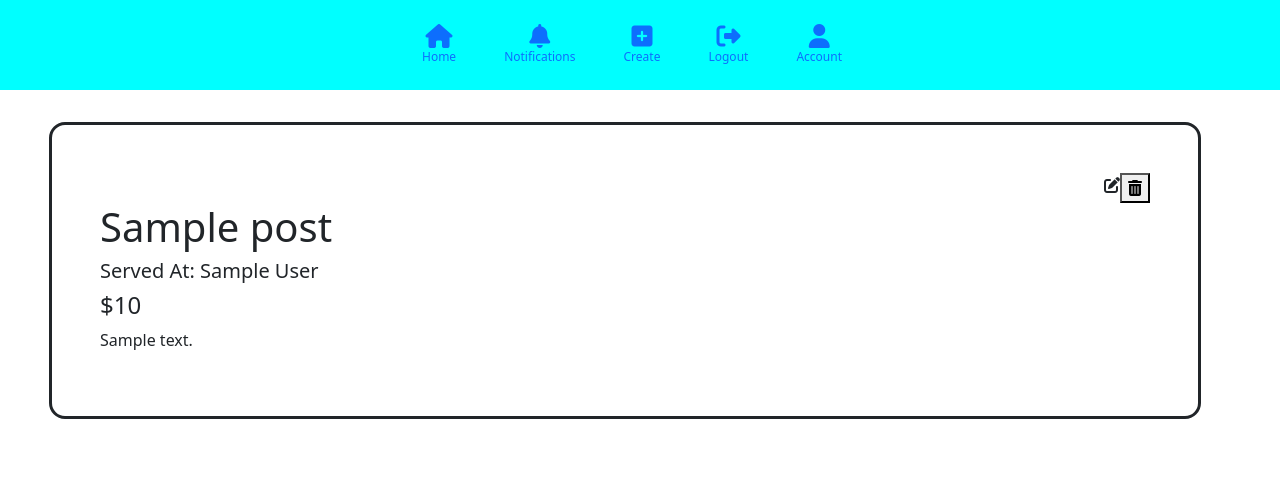
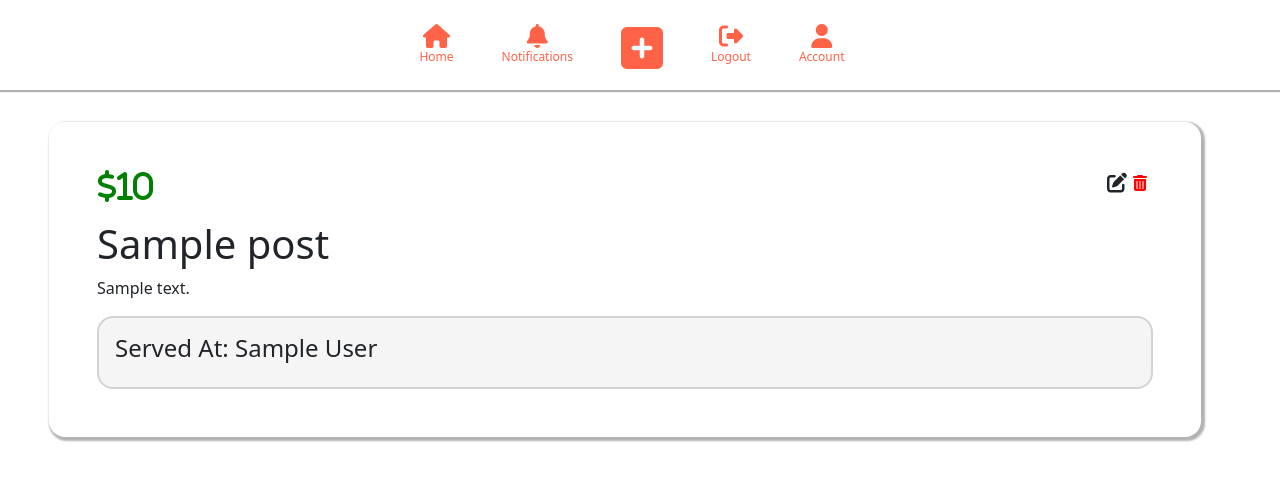
Before and after one commit to darnelldugger/al-la-carte, a Flask app: page /1 in a window 1280 px wide. Shown: the top 481 px of the page. Run offline with Flask 2, Linux system fonts and the light colour scheme; a user stored in the database is signed in; tables that the repository leaves empty hold one stand-in row (values such as "Sample post"); some libraries are stand-ins or nearby versions.

Commit message:
add box shadow to cards

```diff
--- a/myapp/static/css/main.css
+++ b/myapp/static/css/main.css
@@ -1,13 +1,23 @@
 ul {
   display: flex;
   justify-content: center;
-  background-color: aqua;
   padding: 1rem 0 0 0;
+  background-color: white;
+  box-shadow: 1px 1px 1px 1px rgba(.3,.3,.3,.3);
 }
 
 li {
   margin-right: 1rem;
 }
+
+li i {
+  color: tomato;
+}
+
+li p {
+  color: tomato;
+}
+
 
 .container {
   display: grid;
@@ -28,15 +38,13 @@ li {
   width: 90vw;
   border-radius: 1rem;
   padding: 3rem;
-  border-style: solid;
   margin: 1rem;
+  box-shadow: 2px 2px 2px 2px rgba(.3,.3,.3,.3);
 }
 
 .card {
   border: none;
-}
-#money{
-  color: green;
+  box-shadow: 0px 0px 2px 2px rgba(.2,.2,.2,.2);
 }
 .car-boy1 {
   padding: 1rem;
@@ -44,7 +52,7 @@ li {
   width: 100%;
   object-fit: cover;
   border-radius: .5rem;
-  border-color: black;
+  border-color: white;
   border-style: solid;
   border-width: 1px;
 }
@@ -57,21 +65,21 @@ a {
 .main {
   display: flex;
   justify-content: center;
-  align-items: center;
+  padding-top: 3rem;
   height: 100vh;
   width: 100vw;
   object-fit: cover;
 }
 
-.loginForm form {
-  height: 50vh;
+.loginForm {
+  height: 40vh;
   width: 70vw;
   display: flex;
   flex-direction: column;
   justify-content: center;
   padding: 2rem;
   border-radius: 1rem;
-  border-style: solid;
+  box-shadow: 0px 0px 2px 2px rgba(.2,.2,.2,.2);
 }
 
 .loginForm form h1 {
@@ -82,10 +90,6 @@ label {
   border-radius: 2rem;
 }
 
-/* #cardMenuButton {
-  display: flex;
-  justify-content: end;
-} */
 
 .cardTop {
   display: flex;
@@ -93,20 +97,45 @@ label {
   padding-bottom: 1rem;
 }
 
-#ctnbtn {
-  background-color: white;
-  border: none;
-}
 
 .flex {
   display: flex;
   justify-content: flex-end;
 }
 
+
 .restaurant {
   display: flex;
   flex-direction: column;
   justify-content: flex-end;
+}
+
+#ctnbtn {
+  background-color: white;
+  border: none;
+}
+
+#cardMenuButton {
+  display: flex;
+}
+
+#dtls-btn {
+  background-color: white;
+  border: none;
+  color: red;
+}
+
+#money{
+  color: green;
+}
+
+#viewMenu {
+  border-style: solid;
+  border-radius: 1rem;
+  border-width: 2px;
+  border-color: lightgray;
+  background-color: whitesmoke;
+  padding: 1rem;
 }
 
 @media only screen and (min-width: 768px) {
--- a/myapp/templates/base.html
+++ b/myapp/templates/base.html
@@ -25,8 +25,8 @@
 
         {% if current_user.is_authenticated %}
         <li class="nav-link">
-            <a href="{{url_for('dish_posts.create_dish')}}"><i class="fa-solid fa-square-plus fa-xl"></i>
-                <p style="font-size: 12px;">Create</p>
+            <a href="{{url_for('dish_posts.create_dish')}}"><i class="fa-solid fa-square-plus fa-3x"></i>
+                <!-- <p style="font-size: 12px;">Create</p> -->
             </a>
         </li>
         <li class="nav-link">
--- a/myapp/templates/dish_post.html
+++ b/myapp/templates/dish_post.html
@@ -1,23 +1,28 @@
 {% extends "base.html" %}
 {% block content %}
 <div class="containerPost">
-  <div class="flex">
-  <a href="{{ url_for('dish_posts.update', dish_post_id=post.id) }}"><i class="fa-solid fa-pen-to-square"></i></a>
-    <br>
+  <div class="cardTop">
+    <div>
+        <span class="color: Moneygreen;">
+        <i id="money" class="fa-solid fa-dollar-sign fa-2x">{{post.price}}</i>
+    </span>
+    </div>
+    <div id="cardMenuButton">
+        <a href="{{ url_for('dish_posts.update', dish_post_id=post.id) }}"><i class="fa-solid fa-pen-to-square fa-lg"></i>
+        </a>
         <form action="{{ url_for('dish_posts.delete_post', dish_post_id=post.id) }}" method="POST">
-      <button type="submit" value="Delete"
-      >
+          <button id="dtls-btn" type="submit" value="Delete">
             <i class="fa-solid fa-trash-can">
-
             </i>
           </button>
         </form>
     </div>
+</div>
   <h1>{{ post.title }}</h1>
-  <h5>Served At: {{post.restaurant.restaurantname}}</h5>
-  <!-- <h5>Posted On: {{ post.date.strftime('%B %d, %Y') }}</h5> -->
-  <h4>${{post.price}}</h4>
   <p>{{post.description}}</p>
+  <div id="viewMenu">
+  <h4>Served At: {{post.restaurant.restaurantname}}</h4>
+</div>
   {% if post.restaurant == current_user %}
   {% endif %}
 </div>
--- a/myapp/templates/index.html
+++ b/myapp/templates/index.html
@@ -10,7 +10,7 @@
             <div class="cardTop">
                 <div>
                     <span class="color: Moneygreen;">
-                    <i id="money" class="fa-solid fa-dollar-sign fa-1x">{{post.price}}</i>
+                    <i id="money" class="fa-solid fa-dollar-sign fa-lg">{{post.price}}</i>
                 </span>
                 </div>
                 <div id="cardMenuButton">
```
Also changed, not shown: myapp/templates/info.html (+6 -4 lines), myapp/templates/login.html (+10 -4 lines), myapp/templates/user_dish_posts.html (+2 -5 lines). Lines whose indentation alone changed are shown as unchanged.
